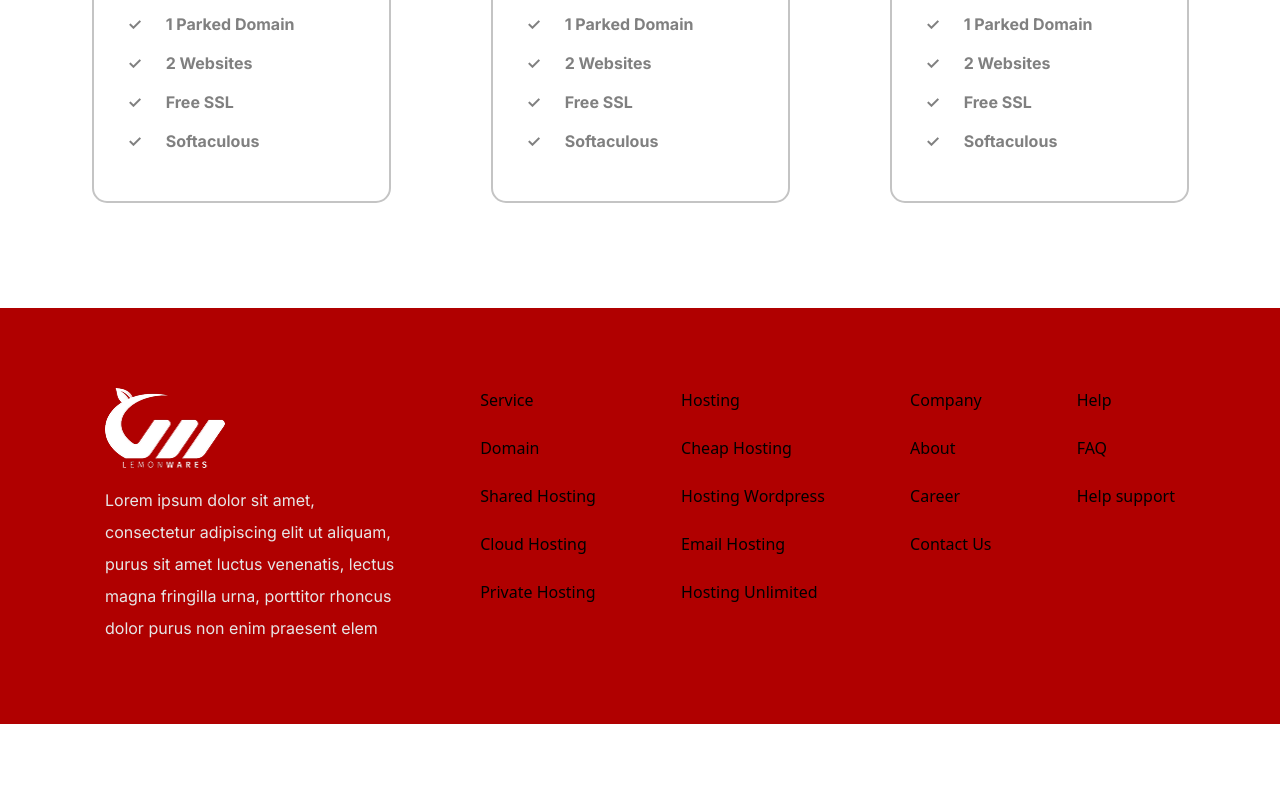
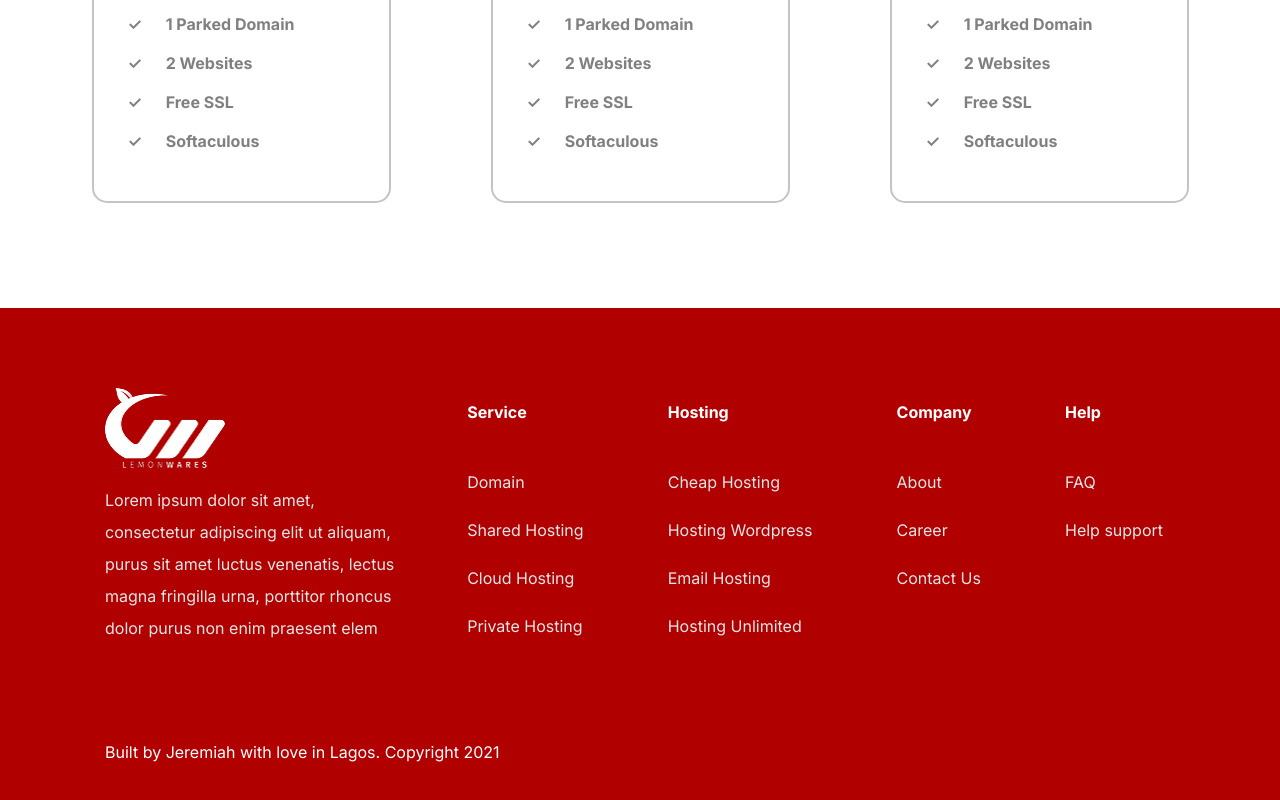
Before and after one commit to mizanur-rahaman-bd/React_Tailwind_Project_Hosting_Company, a React (Vite) app: page / in a window 1280 px wide. Shown: the part 2522-3322 px from the top of the page. Before the commit the page ends 3246 px from the top, so only its background shows below. Built offline with nearby package versions, Linux system fonts and the light colour scheme; a web font is replaced by a local one.

Commit message:
complete

```diff
--- a/src/Components/Footer/Footer.css
+++ b/src/Components/Footer/Footer.css
@@ -1,43 +1,52 @@
-.footer{
-    @apply py-[80px] px-[105px] bg-[#B00000]
-
-
-
+.footer {
+  @apply py-[80px] px-[10px] lg:px-[40px] xl:px-[105px] bg-[#B00000];
 }
 
-.footer_row{
-    @apply flex flex-wrap justify-between
+.footer_row {
+  @apply flex flex-wrap justify-between;
 }
-.footer_logo_col{
-    @apply w-[290px]
+.footer_logo_col {
+  @apply w-[290px] md:w-[200px] lg:w-[290px];
 }
-.footer_logo_col img{
-    @apply w-[120px] h-[80px]
+.footer_logo_col img {
+  @apply w-[120px] h-[80px];
 }
-.footer_logo_col p{
-    @apply font-inter font-normal text-[16px] text-[#E6E6E6] mt-[16px] leading-[32px]
+.footer_logo_col p {
+  @apply w-[290px] md:w-[200px] lg:w-[290px] font-inter font-normal text-[12px] md:text-[16px] text-[#E6E6E6] mt-[16px] mb-[50px] md:mb-0 leading-[32px];
 }
-.footer_service_col{
-    @apply flex flex-col gap-[24px]
+.footer_service_col {
+  @apply flex flex-col gap-[10px] md:gap-[34px];
 }
-.footer_service_col ul{
-    @apply flex flex-col gap-[24px]
+.footer_service_col ul {
+  @apply flex flex-col gap-[24px];
 }
-.footer_host_col{
-    @apply flex flex-col gap-[24px]
+.footer_host_col {
+  @apply flex flex-col gap-[10px] md:gap-[34px];
 }
-.footer_host_col ul{
-    @apply flex flex-col gap-[24px]
+.footer_host_col ul {
+  @apply flex flex-col gap-[24px];
 }
-.footer_company_col{
-    @apply flex flex-col gap-[24px]
+.footer_company_col {
+  @apply flex flex-col gap-[10px] md:gap-[34px];
 }
-.footer_company_col ul{
-    @apply flex flex-col gap-[24px]
+.footer_company_col ul {
+  @apply flex flex-col gap-[24px];
 }
-.footer_help_col{
-    @apply flex flex-col gap-[24px]
+.footer_help_col {
+  @apply flex flex-col gap-[10px] md:gap-[34px];
 }
-.footer_help_col ul{
-    @apply flex flex-col gap-[24px]
+.footer_help_col ul {
+  @apply flex flex-col gap-[24px];
 }
+.footer_copy_right h5{
+    @apply mt-[96px] font-inter font-normal text-[11px] md:text-[16px] text-[#FFFFFF]
+}
+.footer_row h4{
+    @apply font-inter font-bold text-[12px] md:text-[16px] text-[#FFFFFF] p-3 mt-[30px] md:mt-0
+}
+.footer_row a{
+    @apply font-inter font-normal text-[12px] md:text-[16px] text-[#E6E6E6] p-3
+}
+.footer_row a:hover{
+    @apply bg-black text-white p-3 rounded-[10px]
+}
--- a/src/Components/Footer/Footer.jsx
+++ b/src/Components/Footer/Footer.jsx
@@ -56,6 +56,9 @@ const Footer = () => {
 
           </div>
         </div>
+        <div className="footer_copy_right">
+          <h5>Built by Jeremiah with love in Lagos. Copyright 2021</h5>
+        </div>
       </div>
 
     </footer>
```
